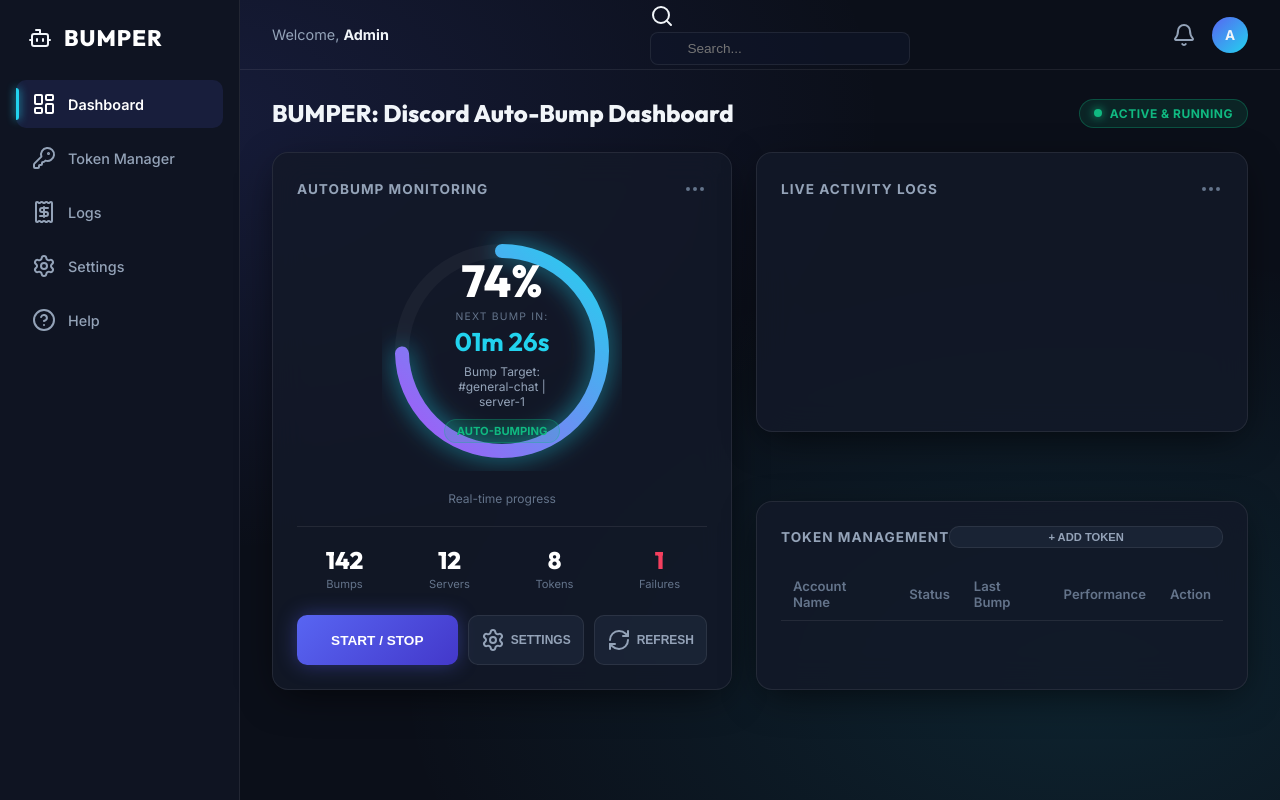
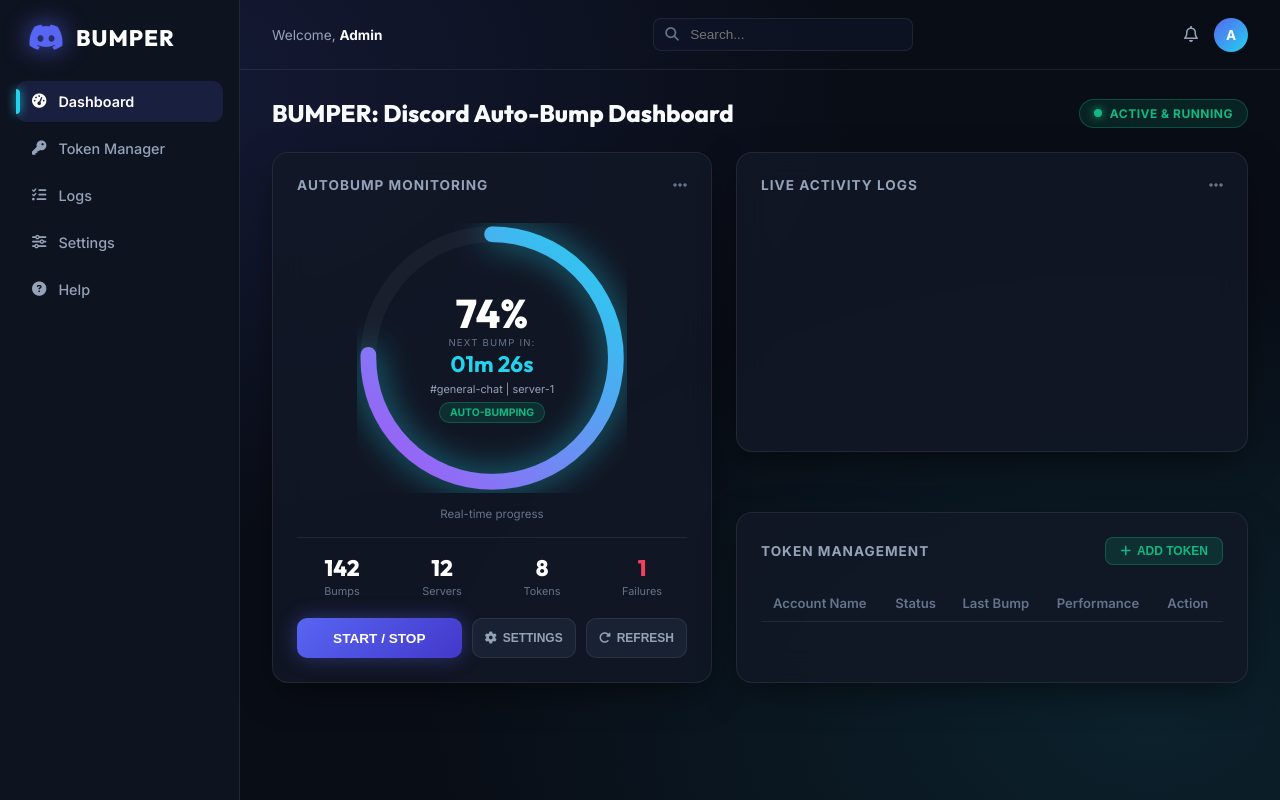
Before and after one commit to 1337om3r/bumper, a Python web app: template web/templates/index.html in a window 1280 px wide. Run offline with Jinja, Linux system fonts and the light colour scheme; the template is opened without the code that fills it, so the values that code supplies are empty.

Commit message:
fix: responsive ring countdown scaling and token table button alignment

```diff
--- a/web/templates/index.html
+++ b/web/templates/index.html
@@ -8,24 +8,23 @@
     <link rel="preconnect" href="https://fonts.googleapis.com">
     <link rel="preconnect" href="https://fonts.gstatic.com" crossorigin>
     <link href="https://fonts.googleapis.com/css2?family=Inter:wght@300;400;500;600;700&family=Outfit:wght@500;600;700;800&display=swap" rel="stylesheet">
-    <!-- Lucide Icons -->
-    <script src="https://unpkg.com/lucide@latest"></script>
+    <!-- FontAwesome Icons for crisp rendering -->
+    <link rel="stylesheet" href="https://cdnjs.cloudflare.com/ajax/libs/font-awesome/6.4.0/css/all.min.css">
 
     <style>
 :root {
     --font-main: 'Inter', -apple-system, BlinkMacSystemFont, sans-serif;
     --font-heading: 'Outfit', sans-serif;
 
-    --bg-dark: #0b0f19;
-    --bg-sidebar: #0f1422;
-    --bg-card: rgba(19, 25, 41, 0.85);
-    --bg-card-hover: rgba(26, 35, 56, 0.95);
-    --bg-inner: rgba(11, 15, 25, 0.7);
+    --bg-dark: #090d16;
+    --bg-sidebar: #0e1320;
+    --bg-card: rgba(18, 24, 38, 0.85);
+    --bg-card-hover: rgba(25, 34, 54, 0.95);
+    --bg-inner: rgba(10, 14, 24, 0.7);
 
     --border-glass: rgba(255, 255, 255, 0.08);
-    --border-glow: rgba(88, 101, 242, 0.3);
 
-    --text-primary: #f1f5f9;
+    --text-primary: #f8fafc;
     --text-secondary: #94a3b8;
     --text-muted: #64748b;
 
@@ -33,10 +32,9 @@
     --accent-cyan: #22d3ee;
     --accent-purple: #a855f7;
     --accent-emerald: #10b981;
-    --accent-amber: #f59e0b;
     --accent-rose: #f43f5e;
 
-    --shadow-glow: 0 10px 40px -10px rgba(0, 0, 0, 0.7);
+    --shadow-glow: 0 12px 40px -10px rgba(0, 0, 0, 0.6);
 }
 
 * {
@@ -50,12 +48,11 @@ body {
     background-color: var(--bg-dark);
     color: var(--text-primary);
     background-image:
-        radial-gradient(at 15% 15%, rgba(88, 101, 242, 0.15) 0px, transparent 45%),
-        radial-gradient(at 85% 85%, rgba(34, 211, 238, 0.1) 0px, transparent 45%);
+        radial-gradient(at 10% 10%, rgba(88, 101, 242, 0.15) 0px, transparent 45%),
+        radial-gradient(at 90% 90%, rgba(34, 211, 238, 0.1) 0px, transparent 45%);
     background-attachment: fixed;
     min-height: 100vh;
     display: flex;
-    overflow-x: hidden;
 }
 
 /* Sidebar */
@@ -79,7 +76,7 @@ body {
 .brand-logo i {
     font-size: 1.8rem;
     color: var(--accent-blurple);
-    filter: drop-shadow(0 0 10px rgba(88, 101, 242, 0.8));
+    filter: drop-shadow(0 0 12px rgba(88, 101, 242, 0.8));
 }
 
 .brand-logo span {
@@ -117,7 +114,7 @@ body {
 }
 
 .nav-item.active {
-    background: rgba(88, 101, 242, 0.12);
+    background: rgba(88, 101, 242, 0.15);
     color: #fff;
     font-weight: 600;
 }
@@ -128,13 +125,13 @@ body {
     left: 0;
     top: 8px;
     bottom: 8px;
-    width: 3px;
+    width: 4px;
     background: var(--accent-cyan);
     border-radius: 0 4px 4px 0;
-    box-shadow: 0 0 8px var(--accent-cyan);
+    box-shadow: 0 0 10px var(--accent-cyan);
 }
 
-/* Main Content Area */
+/* Main Wrapper */
 .main-wrapper {
     flex: 1;
     display: flex;
@@ -160,7 +157,7 @@ body {
 
 .welcome-txt {
     color: var(--text-secondary);
-    font-size: 0.9rem;
+    font-size: 0.85rem;
 }
 
 .welcome-txt strong {
@@ -185,11 +182,11 @@ body {
 
 .search-box i {
     position: absolute;
-    left: 10px;
+    left: 12px;
     top: 50%;
     transform: translateY(-50%);
     color: var(--text-muted);
-    width: 16px;
+    font-size: 0.85rem;
 }
 
 .header-actions {
@@ -203,15 +200,12 @@ body {
     border: none;
     color: var(--text-secondary);
     cursor: pointer;
-    position: relative;
-    display: flex;
-    align-items: center;
-    justify-content: center;
+    font-size: 1rem;
 }
 
 .user-avatar {
-    width: 36px;
-    height: 36px;
+    width: 34px;
+    height: 34px;
     border-radius: 50%;
     background: linear-gradient(135deg, var(--accent-blurple), var(--accent-cyan));
     display: flex;
@@ -219,6 +213,7 @@ body {
     justify-content: center;
     font-weight: 700;
     font-size: 0.85rem;
+    color: #fff;
 }
 
 /* Dashboard Body */
@@ -264,10 +259,10 @@ body {
     box-shadow: 0 0 10px var(--accent-emerald);
 }
 
-/* Main Grid Layout */
+/* Main Content Grid */
 .content-grid {
     display: grid;
-    grid-template-columns: 460px 1fr;
+    grid-template-columns: 440px 1fr;
     grid-template-rows: auto auto;
     gap: 24px;
 }
@@ -276,7 +271,7 @@ body {
     .content-grid { grid-template-columns: 1fr; }
 }
 
-/* Glass Card Box */
+/* Glass Cards */
 .glass-box {
     background: var(--bg-card);
     backdrop-filter: blur(16px);
@@ -313,9 +308,9 @@ body {
 
 .ring-container {
     position: relative;
-    width: 240px;
-    height: 240px;
-    margin: 10px 0 20px 0;
+    width: 270px;
+    height: 270px;
+    margin: 10px 0 14px 0;
 }
 
 .ring-svg {
@@ -335,10 +330,10 @@ body {
     stroke: url(#ring-gradient);
     stroke-width: 14;
     stroke-linecap: round;
-    stroke-dasharray: 628;
-    stroke-dashoffset: 160;
+    stroke-dasharray: 691;
+    stroke-dashoffset: 170;
     transition: stroke-dashoffset 0.5s ease;
-    filter: drop-shadow(0 0 12px rgba(34, 211, 238, 0.6));
+    filter: drop-shadow(0 0 14px rgba(34, 211, 238, 0.6));
 }
 
 .ring-center {
@@ -349,47 +344,52 @@ body {
     display: flex;
     flex-direction: column;
     align-items: center;
+    width: 190px;
 }
 
 .pct-num {
     font-family: var(--font-heading);
-    font-size: 2.8rem;
+    font-size: 2.5rem;
     font-weight: 800;
     color: #fff;
     line-height: 1;
 }
 
 .next-lbl {
-    font-size: 0.65rem;
+    font-size: 0.6rem;
     color: var(--text-muted);
     text-transform: uppercase;
     letter-spacing: 1.2px;
-    margin-top: 6px;
+    margin-top: 4px;
 }
 
 .countdown-txt {
     font-family: var(--font-heading);
-    font-size: 1.6rem;
+    font-size: 1.4rem;
     font-weight: 700;
     color: var(--accent-cyan);
     margin-top: 2px;
 }
 
 .target-info {
-    font-size: 0.75rem;
+    font-size: 0.68rem;
     color: var(--text-secondary);
-    margin-top: 6px;
+    margin-top: 4px;
+    white-space: nowrap;
+    overflow: hidden;
+    text-overflow: ellipsis;
+    max-width: 170px;
 }
 
 .pill-status {
     background: rgba(16, 185, 129, 0.15);
     border: 1px solid rgba(16, 185, 129, 0.3);
     color: var(--accent-emerald);
-    padding: 4px 12px;
+    padding: 3px 10px;
     border-radius: 20px;
-    font-size: 0.7rem;
+    font-size: 0.65rem;
     font-weight: 700;
-    margin-top: 10px;
+    margin-top: 6px;
 }
 
 /* Stats Row */
@@ -398,9 +398,9 @@ body {
     grid-template-columns: repeat(4, 1fr);
     gap: 10px;
     width: 100%;
-    margin-top: 20px;
+    margin-top: 16px;
     border-top: 1px solid var(--border-glass);
-    padding-top: 18px;
+    padding-top: 16px;
 }
 
 .stat-cell {
@@ -411,13 +411,13 @@ body {
 
 .stat-val {
     font-family: var(--font-heading);
-    font-size: 1.5rem;
+    font-size: 1.4rem;
     font-weight: 800;
     color: #fff;
 }
 
 .stat-lbl {
-    font-size: 0.7rem;
+    font-size: 0.68rem;
     color: var(--text-muted);
     margin-top: 2px;
 }
@@ -427,7 +427,7 @@ body {
     display: flex;
     gap: 10px;
     width: 100%;
-    margin-top: 24px;
+    margin-top: 20px;
 }
 
 .btn-main {
@@ -473,7 +473,7 @@ body {
 
 /* Live Logs Card */
 .logs-card {
-    height: 280px;
+    height: 300px;
     display: flex;
     flex-direction: column;
 }
@@ -488,7 +488,7 @@ body {
 }
 
 .log-row {
-    background: rgba(11, 15, 25, 0.6);
+    background: rgba(10, 14, 24, 0.6);
     border-left: 3px solid var(--accent-emerald);
     border-radius: 6px;
     padding: 10px 14px;
@@ -530,6 +530,25 @@ body {
 .token-card {
     display: flex;
     flex-direction: column;
+}
+
+.btn-add-token-header {
+    background: rgba(16, 185, 129, 0.15);
+    border: 1px solid rgba(16, 185, 129, 0.3);
+    color: var(--accent-emerald);
+    padding: 6px 14px;
+    border-radius: 8px;
+    font-size: 0.75rem;
+    font-weight: 700;
+    cursor: pointer;
+    transition: all 0.2s ease;
+    display: inline-flex;
+    align-items: center;
+    gap: 6px;
+}
+
+.btn-add-token-header:hover {
+    background: rgba(16, 185, 129, 0.25);
 }
 
 .table-frame {
@@ -576,6 +595,7 @@ body {
     height: 6px;
     border-radius: 50%;
     background: var(--accent-emerald);
+    box-shadow: 0 0 8px var(--accent-emerald);
 }
 
 /* Modal */
@@ -613,7 +633,7 @@ body {
 .form-field input {
     width: 100%;
     padding: 10px;
-    background: rgba(11, 15, 25, 0.8);
+    background: rgba(10, 14, 24, 0.8);
     border: 1px solid var(--border-glass);
     border-radius: 8px;
     color: #fff;
@@ -626,24 +646,24 @@ body {
     <!-- Sidebar Navigation -->
     <aside class="sidebar">
         <div class="brand-logo">
-            <i data-lucide="bot"></i>
+            <i class="fa-brands fa-discord"></i>
             <span>BUMPER</span>
         </div>
         <ul class="nav-list">
-            <li class="nav-item active" onclick="switchTab('dashboard')">
-                <i data-lucide="layout-dashboard"></i> Dashboard
+            <li class="nav-item active" onclick="switchTab('dashboard', this)">
+                <i class="fa-solid fa-gauge-high"></i> Dashboard
             </li>
-            <li class="nav-item" onclick="switchTab('tokens')">
-                <i data-lucide="key-round"></i> Token Manager
+            <li class="nav-item" onclick="switchTab('tokens', this)">
+                <i class="fa-solid fa-key"></i> Token Manager
             </li>
-            <li class="nav-item" onclick="switchTab('logs')">
-                <i data-lucide="receipt"></i> Logs
+            <li class="nav-item" onclick="switchTab('logs', this)">
+                <i class="fa-solid fa-list-check"></i> Logs
             </li>
-            <li class="nav-item" onclick="switchTab('settings')">
-                <i data-lucide="settings"></i> Settings
+            <li class="nav-item" onclick="switchTab('settings', this)">
+                <i class="fa-solid fa-sliders"></i> Settings
             </li>
-            <li class="nav-item" onclick="switchTab('help')">
-                <i data-lucide="help-circle"></i> Help
+            <li class="nav-item" onclick="switchTab('help', this)">
+                <i class="fa-solid fa-circle-question"></i> Help
             </li>
         </ul>
     </aside>
@@ -656,11 +676,11 @@ body {
                 <div class="welcome-txt">Welcome, <strong>Admin</strong></div>
             </div>
             <div class="search-box">
-                <i data-lucide="search"></i>
+                <i class="fa-solid fa-magnifying-glass"></i>
                 <input type="text" placeholder="Search...">
             </div>
             <div class="header-actions">
-                <button class="icon-btn"><i data-lucide="bell"></i></button>
+                <button class="icon-btn"><i class="fa-regular fa-bell"></i></button>
                 <div class="user-avatar">A</div>
             </div>
         </header>
@@ -681,30 +701,30 @@ body {
                 <div class="glass-box monitoring-card">
                     <div class="box-header" style="width:100%;">
                         <span class="box-title">AUTOBUMP MONITORING</span>
-                        <i data-lucide="more-horizontal" style="color:var(--text-muted); cursor:pointer;"></i>
+                        <i class="fa-solid fa-ellipsis-h" style="color:var(--text-muted); cursor:pointer;"></i>
                     </div>
 
                     <div class="ring-container">
-                        <svg class="ring-svg">
+                        <svg class="ring-svg" viewBox="0 0 240 240">
                             <defs>
                                 <linearGradient id="ring-gradient" x1="0%" y1="0%" x2="100%" y2="100%">
                                     <stop offset="0%" stop-color="#a855f7" />
                                     <stop offset="100%" stop-color="#22d3ee" />
                                 </linearGradient>
                             </defs>
-                            <circle class="ring-bg" cx="120" cy="120" r="100"></circle>
-                            <circle class="ring-bar" id="ring-bar" cx="120" cy="120" r="100"></circle>
+                            <circle class="ring-bg" cx="120" cy="120" r="110"></circle>
+                            <circle class="ring-bar" id="ring-bar" cx="120" cy="120" r="110"></circle>
                         </svg>
                         <div class="ring-center">
                             <span class="pct-num" id="pct-num">74%</span>
                             <span class="next-lbl">NEXT BUMP IN:</span>
                             <span class="countdown-txt" id="countdown-txt">01m 26s</span>
-                            <span class="target-info">Bump Target: #general-chat | server-1</span>
+                            <span class="target-info">#general-chat | server-1</span>
                             <span class="pill-status">AUTO-BUMPING</span>
                         </div>
                     </div>
 
-                    <span style="font-size:0.75rem; color:var(--text-muted);">Real-time progress</span>
+                    <span style="font-size:0.72rem; color:var(--text-muted);">Real-time progress</span>
 
                     <div class="stats-grid">
                         <div class="stat-cell">
@@ -727,8 +747,8 @@ body {
 
                     <div class="controls-bar">
                         <button class="btn-main" id="btn-toggle-engine">START / STOP</button>
-                        <button class="btn-sub" id="btn-open-settings"><i data-lucide="settings"></i> SETTINGS</button>
-                        <button class="btn-sub" id="btn-refresh"><i data-lucide="refresh-cw"></i> REFRESH</button>
+                        <button class="btn-sub" id="btn-open-settings"><i class="fa-solid fa-gear"></i> SETTINGS</button>
+                        <button class="btn-sub" id="btn-refresh"><i class="fa-solid fa-rotate-right"></i> REFRESH</button>
                     </div>
                 </div>
 
@@ -736,7 +756,7 @@ body {
                 <div class="glass-box logs-card">
                     <div class="box-header">
                         <span class="box-title">LIVE ACTIVITY LOGS</span>
-                        <i data-lucide="more-horizontal" style="color:var(--text-muted); cursor:pointer;"></i>
+                        <i class="fa-solid fa-ellipsis-h" style="color:var(--text-muted); cursor:pointer;"></i>
                     </div>
                     <div class="logs-list" id="logs-list">
                         <!-- Dynamic Logs -->
@@ -747,7 +767,9 @@ body {
                 <div class="glass-box token-card">
                     <div class="box-header">
                         <span class="box-title">TOKEN MANAGEMENT</span>
-                        <button class="btn-sub" id="btn-add-token-modal" style="padding:4px 10px; font-size:0.7rem;">+ ADD TOKEN</button>
+                        <button class="btn-add-token-header" id="btn-add-token-modal">
+                            <i class="fa-solid fa-plus"></i> ADD TOKEN
+                        </button>
                     </div>
                     <div class="table-frame">
                         <table class="table-custom">
@@ -810,8 +832,8 @@ body {
             const s = secRemaining % 60;
             countdownTxt.textContent = `${m.toString().padStart(2, '0')}m ${s.toString().padStart(2, '0')}s`;
 
-            // Circumference for r=100 is 628
-            const offset = 628 - (628 * (pct / 100));
+            // Circumference for r=110 is ~691
+            const offset = 691 - (691 * (pct / 100));
             ringBar.style.strokeDashoffset = offset;
         }
 
@@ -900,14 +922,13 @@ body {
         });
 
         document.getElementById('btn-refresh').addEventListener('click', refreshData);
-        function switchTab(name) {
+        function switchTab(name, el) {
             document.querySelectorAll('.nav-item').forEach(i => i.classList.remove('active'));
-            event.currentTarget.classList.add('active');
+            el.classList.add('active');
         }
 
         setInterval(refreshData, 3000);
         refreshData();
-        lucide.createIcons();
     </script>
 </body>
 </html>
```
